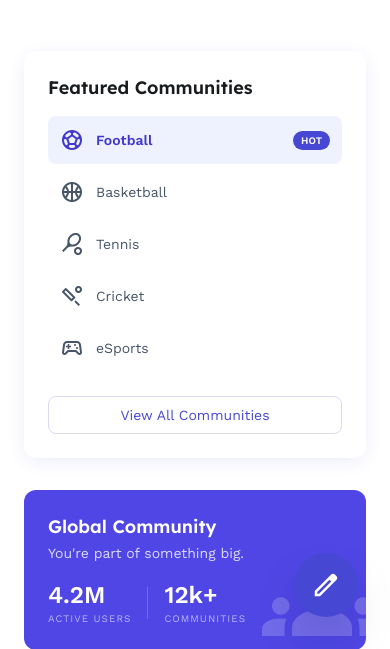
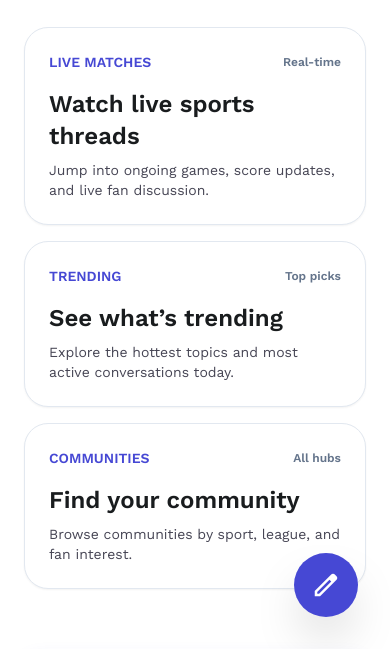
Before and after one commit to GyaljenM/AI39B_Group9_-NicheForum-, a Flask app: page / in a window 390 px wide. Shown: the part 637-1286 px from the top of the page. Run offline with Flask 3, Linux system fonts and the light colour scheme; data that the repository does not hold is empty; some libraries are stand-ins or nearby versions.

Commit message:
new changes

```diff
--- a/app/templates/index.html
+++ b/app/templates/index.html
@@ -14,8 +14,37 @@
 <div class="flex flex-col sm:flex-row items-center justify-center gap-4">
 <a href="{{ url_for('Home.trending') }}" class="w-full sm:w-auto px-8 py-4 bg-white text-primary rounded-xl font-label-bold shadow-xl hover:scale-105 transition-all active:scale-95 text-center">Discover Trending</a>
 <a href="{{ url_for('Home.communities') }}" class="w-full sm:w-auto px-8 py-4 bg-primary-container text-white rounded-xl font-label-bold shadow-xl border border-white/20 hover:bg-primary transition-all active:scale-95 text-center">Explore Communities</a>
+<a href="{{ url_for('Home.live') }}" class="w-full sm:w-auto px-8 py-4 bg-secondary text-white rounded-xl font-label-bold shadow-xl border border-secondary/20 hover:bg-secondary-container transition-all active:scale-95 text-center">Watch Live</a>
 </div>
 </div>
+</section>
+<section class="max-w-[1280px] mx-auto px-6 mt-10">
+    <div class="grid grid-cols-1 md:grid-cols-3 gap-4">
+        <a href="{{ url_for('Home.live') }}" class="block rounded-3xl border border-slate-200 bg-white p-6 shadow-sm hover:shadow-lg transition-all">
+            <div class="flex items-center justify-between mb-4">
+                <span class="text-sm font-semibold text-primary uppercase">Live Matches</span>
+                <span class="text-xs font-bold text-slate-500">Real-time</span>
+            </div>
+            <h3 class="text-2xl font-semibold mb-2">Watch live sports threads</h3>
+            <p class="text-on-surface-variant text-sm">Jump into ongoing games, score updates, and live fan discussion.</p>
+        </a>
+        <a href="{{ url_for('Home.trending') }}" class="block rounded-3xl border border-slate-200 bg-white p-6 shadow-sm hover:shadow-lg transition-all">
+            <div class="flex items-center justify-between mb-4">
+                <span class="text-sm font-semibold text-primary uppercase">Trending</span>
+                <span class="text-xs font-bold text-slate-500">Top picks</span>
+            </div>
+            <h3 class="text-2xl font-semibold mb-2">See what’s trending</h3>
+            <p class="text-on-surface-variant text-sm">Explore the hottest topics and most active conversations today.</p>
+        </a>
+        <a href="{{ url_for('Home.communities') }}" class="block rounded-3xl border border-slate-200 bg-white p-6 shadow-sm hover:shadow-lg transition-all">
+            <div class="flex items-center justify-between mb-4">
+                <span class="text-sm font-semibold text-primary uppercase">Communities</span>
+                <span class="text-xs font-bold text-slate-500">All hubs</span>
+            </div>
+            <h3 class="text-2xl font-semibold mb-2">Find your community</h3>
+            <p class="text-on-surface-variant text-sm">Browse communities by sport, league, and fan interest.</p>
+        </a>
+    </div>
 </section>
 <!-- Main Content Cluster -->
 <div class="max-w-[1280px] mx-auto px-6 mt-16 grid grid-cols-12 gap-gutter">
```
